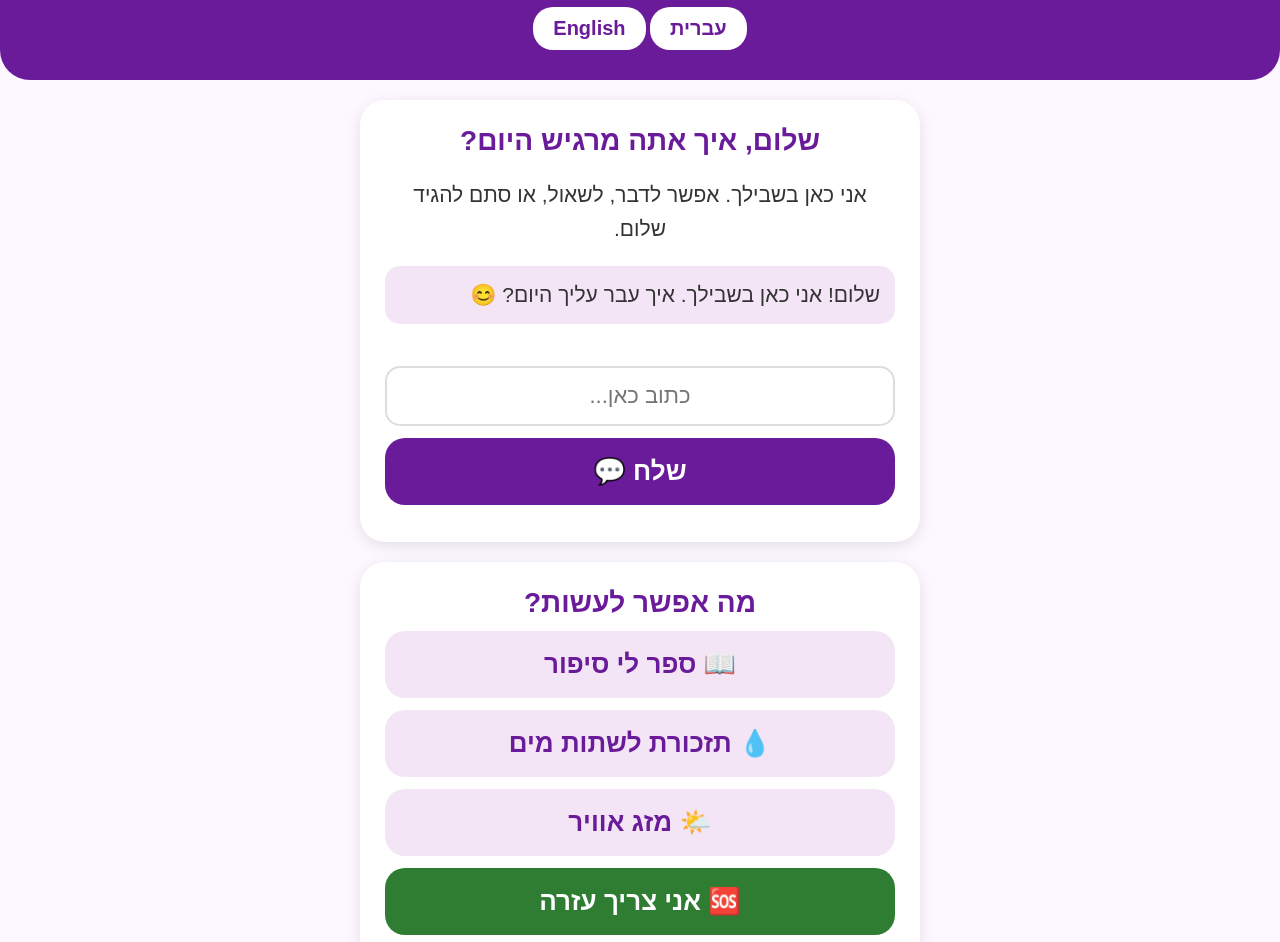
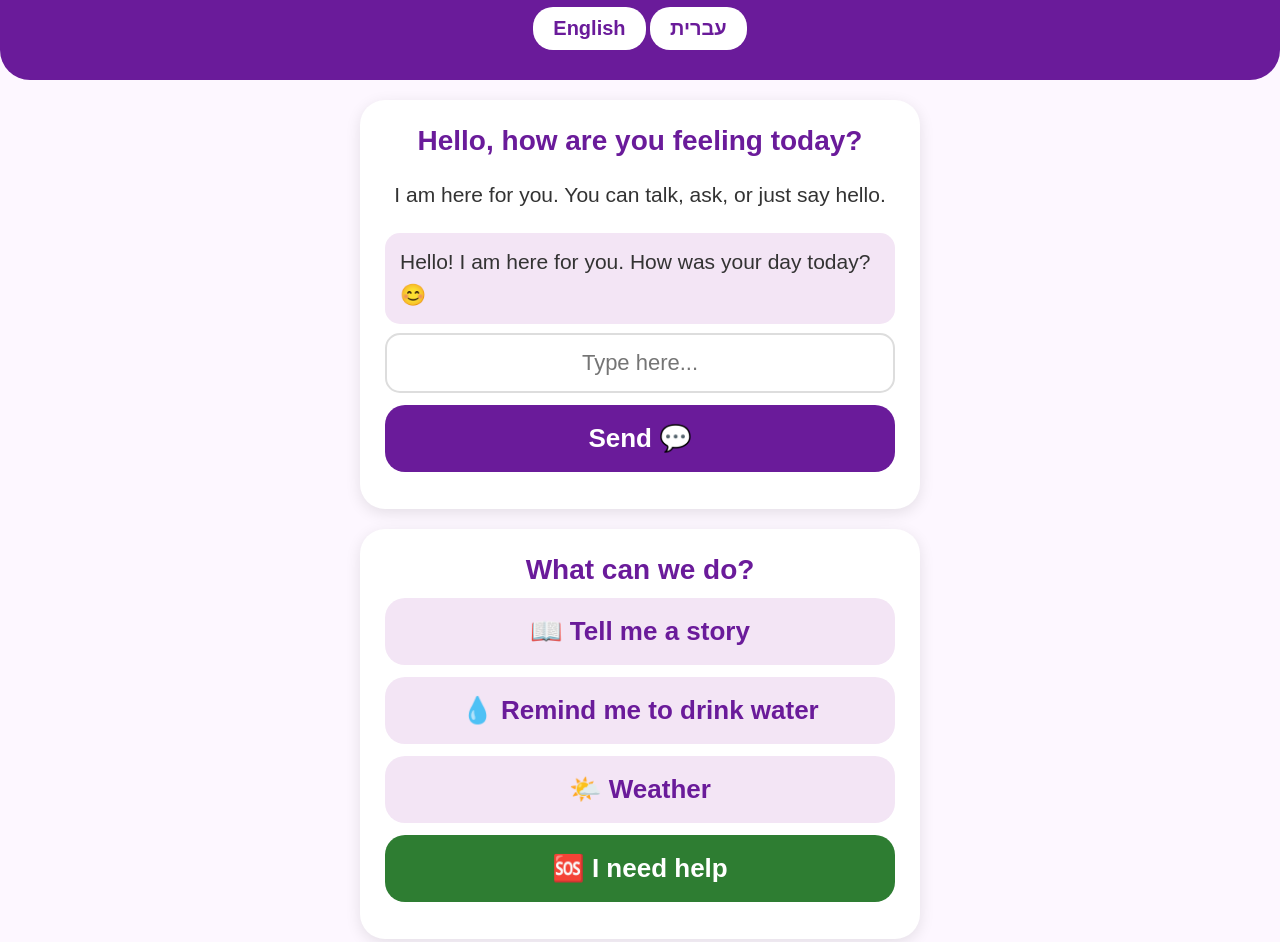
Before and after one commit to KayAviv/HereForYou, a plain HTML site: page index.html in a window 1280 px wide. Shown: the part 142-1084 px from the top of the page. Drawn offline with Linux system fonts and the light colour scheme.

Commit message:
Update index.html for English language support

```diff
--- a/index.html
+++ b/index.html
@@ -1,12 +1,9 @@
-<link rel="manifest" href="manifest.json">
-<meta name="theme-color" content="#4A90E2">
-
 <!DOCTYPE html>
-<html lang="he" dir="rtl">
+<html lang="en" dir="ltr">
 <head>
 <meta charset="UTF-8">
 <meta name="viewport" content="width=device-width, initial-scale=1.0">
-<title>HereForYou - כאן בשבילך</title>
+<title>HereForYou - Always Here For You</title>
 <link rel="manifest" href="manifest.json">
 <meta name="theme-color" content="#6a1b9a">
 <link rel="icon" href="icons/icon-192x192.png">
@@ -28,37 +25,37 @@
   .btn-light { background: #f3e5f5; color: #6a1b9a; }
   .btn-green { background: #2e7d32; color: white; }
   input { width: 100%; font-size: 22px; padding: 15px; border-radius: 15px; border: 2px solid #ddd; text-align: center; }
-  #chat { text-align: right; min-height: 100px; font-size: 21px; line-height: 1.6; }
-  .msg { background: #f3e5f5; padding: 12px 15px; border-radius: 15px; margin: 10px 0; }
+  #chat { text-align: left; min-height: 100px; font-size: 21px; line-height: 1.6; }
+  .msg { background: #f3e5f5; padding: 12px 15px; border-radius: 15px; margin: 10px 0; text-align: left; }
   footer { padding: 20px; color: #888; font-size: 16px; }
 </style>
 </head>
 <body>
 
 <header>
-  <h1 id="title">כאן בשבילך 💜</h1>
-  <p id="subtitle">חברה חמה, פשוטה ובטוחה - לכל יום</p>
+  <h1 id="title">HereForYou 💜</h1>
+  <p id="subtitle">A warm, simple and safe companion - every day</p>
   <div class="lang">
+    <button onclick="setLang('en')">English</button>
     <button onclick="setLang('he')">עברית</button>
-    <button onclick="setLang('en')">English</button>
   </div>
 </header>
 
 <div class="container">
   <div class="card">
-    <h2 id="helloTitle">שלום, איך אתה מרגיש היום?</h2>
-    <p id="helloText">אני כאן בשבילך. אפשר לדבר, לשאול, או סתם להגיד שלום.</p>
-    <div id="chat"><div class="msg">שלום! אני כאן בשבילך. איך עבר עליך היום? 😊</div></div>
-    <input id="input" placeholder="כתוב כאן..." onkeydown="if(event.key==='Enter') sendMsg()">
-    <button class="big-btn btn-purple" onclick="sendMsg()">שלח 💬</button>
+    <h2 id="helloTitle">Hello, how are you feeling today?</h2>
+    <p id="helloText">I am here for you. You can talk, ask, or just say hello.</p>
+    <div id="chat"><div class="msg">Hello! I am here for you. How was your day today? 😊</div></div>
+    <input id="input" placeholder="Type here..." onkeydown="if(event.key==='Enter') sendMsg()">
+    <button class="big-btn btn-purple" onclick="sendMsg()">Send 💬</button>
   </div>
 
   <div class="card">
-    <h2 id="helpTitle">מה אפשר לעשות?</h2>
-    <button class="big-btn btn-light" onclick="quick('ספר לי סיפור נחמד')">📖 ספר לי סיפור</button>
-    <button class="big-btn btn-light" onclick="quick('תזכיר לי לשתות מים')">💧 תזכורת לשתות מים</button>
-    <button class="big-btn btn-light" onclick="quick('מה מזג האוויר היום?')">🌤️ מזג אוויר</button>
-    <button class="big-btn btn-green" onclick="alert('אם אתה מרגיש לא טוב, אנא התקשר למשפחה או למוקד 101')">🆘 אני צריך עזרה</button>
+    <h2 id="helpTitle">What can we do?</h2>
+    <button class="big-btn btn-light" onclick="quick('Tell me a nice story')">📖 Tell me a story</button>
+    <button class="big-btn btn-light" onclick="quick('Remind me to drink water')">💧 Remind me to drink water</button>
+    <button class="big-btn btn-light" onclick="quick('What is the weather today?')">🌤️ Weather</button>
+    <button class="big-btn btn-green" onclick="alert('If you feel unwell, please call your family or emergency services (911)')">🆘 I need help</button>
   </div>
 </div>
 
@@ -70,10 +67,10 @@ function sendMsg(){
   let txt = inp.value.trim();
   if(!txt) return;
   let chat = document.getElementById('chat');
-  chat.innerHTML += '<div class="msg"><b>אתה:</b> '+txt+'</div>';
+  chat.innerHTML += '<div class="msg"><b>You:</b> '+txt+'</div>';
   inp.value = '';
   setTimeout(()=>{
-    chat.innerHTML += '<div class="msg">תודה ששיתפת אותי. אני כאן בשבילך תמיד, ספר לי עוד קצת 💜</div>';
+    chat.innerHTML += '<div class="msg">Thank you for sharing. I am always here for you, tell me a little more 💜</div>';
     chat.scrollIntoView({behavior:"smooth"});
   }, 800);
 }
@@ -84,18 +81,22 @@ function quick(t){
 function setLang(l){
   if(l==='en'){
     document.documentElement.dir='ltr';
+    document.documentElement.lang='en';
     document.getElementById('title').innerText='HereForYou 💜';
     document.getElementById('subtitle').innerText='A warm, simple and safe companion - every day';
     document.getElementById('helloTitle').innerText='Hello, how are you feeling today?';
     document.getElementById('helloText').innerText='I am here for you. You can talk, ask, or just say hello.';
     document.getElementById('helpTitle').innerText='What can we do?';
+    document.getElementById('input').placeholder='Type here...';
   } else {
     document.documentElement.dir='rtl';
+    document.documentElement.lang='he';
     document.getElementById('title').innerText='כאן בשבילך 💜';
     document.getElementById('subtitle').innerText='חברה חמה, פשוטה ובטוחה - לכל יום';
     document.getElementById('helloTitle').innerText='שלום, איך אתה מרגיש היום?';
     document.getElementById('helloText').innerText='אני כאן בשבילך. אפשר לדבר, לשאול, או סתם להגיד שלום.';
     document.getElementById('helpTitle').innerText='מה אפשר לעשות?';
+    document.getElementById('input').placeholder='כתוב כאן...';
   }
 }
 if('serviceWorker' in navigator){ navigator.serviceWorker.register('sw.js'); }
```
